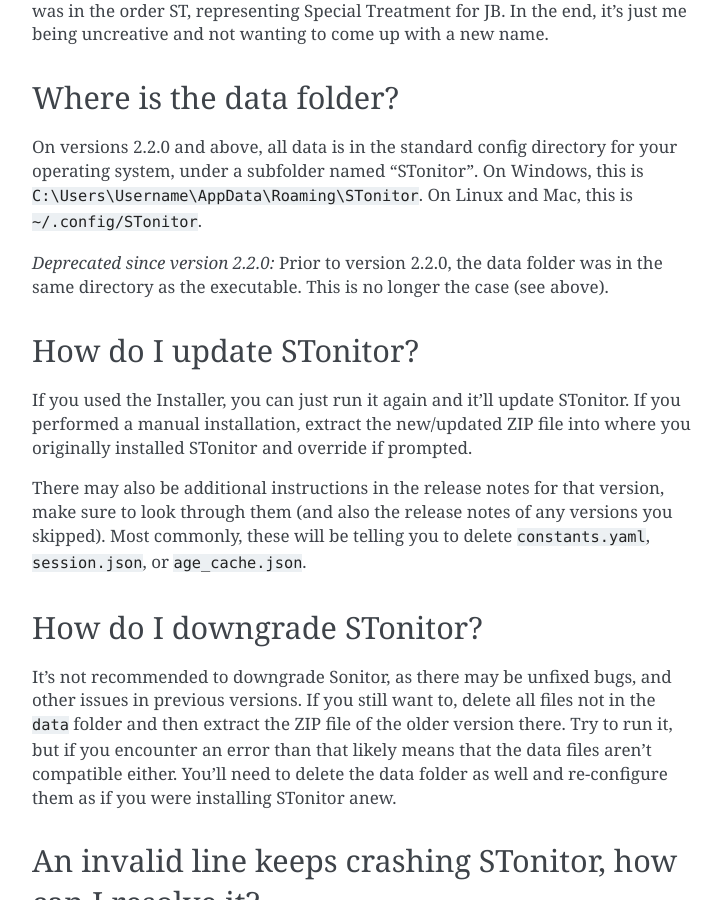
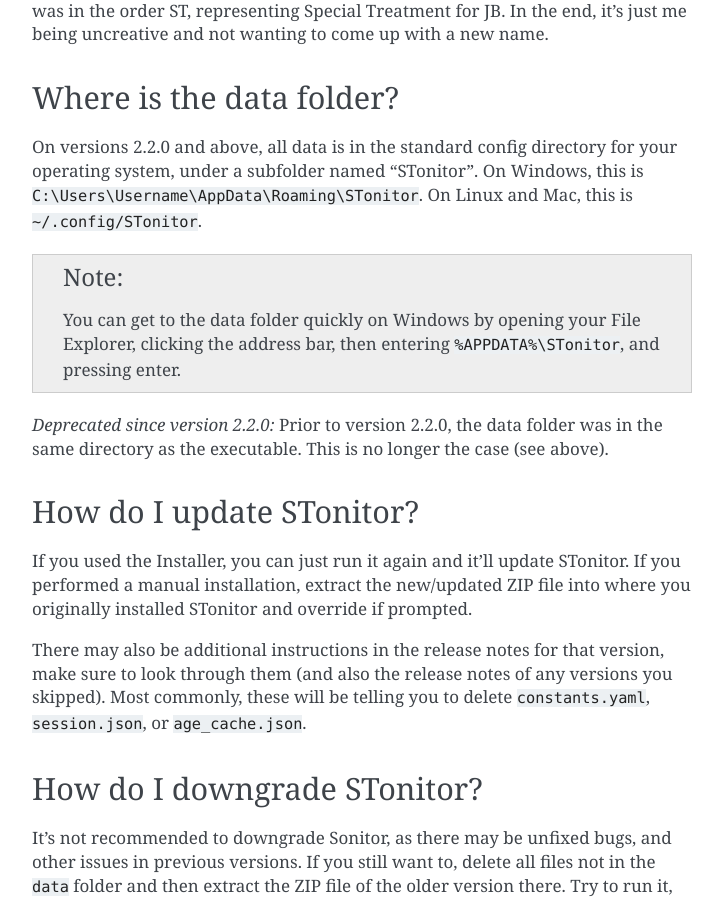
Before and after one commit to BLANK-TH/TSonitor, a Sphinx documentation site: the page built from docs/source/faq.rst, in a window 1280 px wide and 900 px high, scrolled down 1888 px. Shown: the whole window, without its empty margins (388-1111 px from the left). Built offline with Sphinx 7.4.7, drawn with Linux system fonts in a browser that asks for light colours.

Commit message:
add quick data folder note

```diff
--- a/docs/source/faq.rst
+++ b/docs/source/faq.rst
@@ -68,6 +68,10 @@
 named "STonitor". On Windows, this is ``C:\Users\Username\AppData\Roaming\STonitor``.
 On Linux and Mac, this is ``~/.config/STonitor``.
 
+.. note::
+    You can get to the data folder quickly on Windows by opening your File Explorer, clicking the address bar, then
+    entering ``%APPDATA%\STonitor``, and pressing enter.
+
 .. deprecated:: 2.2.0
     Prior to version 2.2.0, the data folder was in the same directory as the executable. This is no longer the case (see above).
 
```
